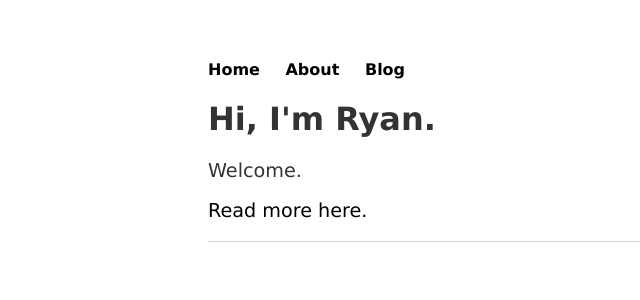
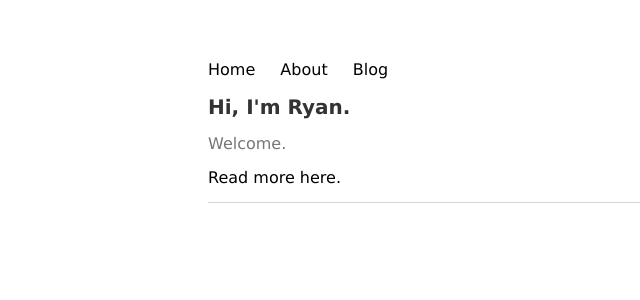
Before and after one commit to momentaryanblog/momentaryanblog.github.io, a Jekyll site: the page built from index.html, in a window 1280 px wide. Shown: the top 300 px of the page, without its empty margins (112-752 px from the left). Built offline with Jekyll 4.4.1, drawn with Linux system fonts in a browser that asks for light colours.

Commit message:
Update main.css

```diff
--- a/css/main.css
+++ b/css/main.css
@@ -6,7 +6,7 @@ nav ul, footer ul {
     font-family:'Verdana', 'Sans-Serif';
     padding: 0px;
     list-style: none;
-    font-weight: bold;
+    font-weight: ;
 }
 nav ul li, footer ul li {
     display: inline;
@@ -20,20 +20,20 @@ a:hover {
     text-decoration: underline;
 }
 h1 {
-    font-size: 2.0em;
+    font-size: 1.25em;
     font-family:'Verdana', 'Sans-Serif';
     color: #333333;
 }
 h2 {
-    font-size: 1.5em;
-    font-family:'Verdana', 'Sans-Serif';
+    font-size: 1.1em;
+    font-family:'Arial', 'Sans-Serif';
     color: #333333;
 }
 p {
-    font-size: 1.2em;
-    font-family:'Verdana', 'Sans-Serif';
+    font-size: 1em;
+    font-family:'Verdana', 'Arial';
     line-height: 1.1em;
-    color: #333;
+    color: #777777;
 }
 footer {
     border-top: 1px solid #d5d5d5;
@@ -42,7 +42,7 @@ footer {
 
 ul.posts {
     margin: 20px auto 40px;
-    font-size: 1.2em;
+    font-size: 1em;
 }
 
 ul.posts li {
```
